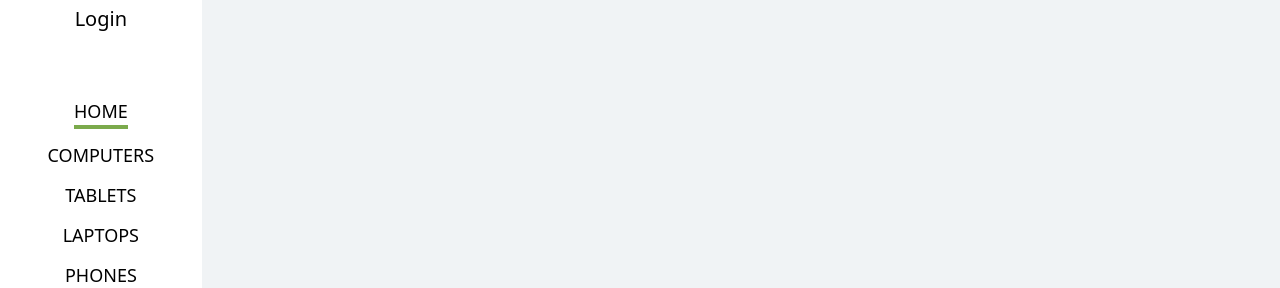
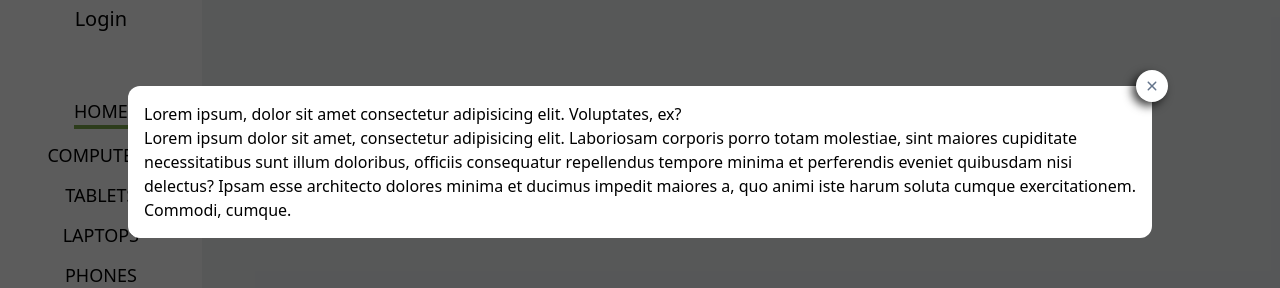
Before and after one commit to shevchenko-andrey/spa-orders-and-products, a Next.js app: page / in a window 1280 px wide. Shown: the part 238-526 px from the top of the page. Built offline with nearby package versions, Linux system fonts and the light colour scheme; no server answers.

Commit message:
fixed opacity for backdrop and shadow for closing button

```diff
--- a/src/components/Layout/Layout.tsx
+++ b/src/components/Layout/Layout.tsx
@@ -3,6 +3,8 @@ import { FC, useState } from "react";
 import { Drawer } from "./Drawer";
 import { SideBar } from "./Sidebar";
 import { TopBar } from "./TopBar";
+import { BackDrop } from "../ui/BackDrop/BackDrop";
+import { Modal } from "../ui/Modal/Modal";
 
 interface ILayoutProps {
   children: JSX.Element | JSX.Element[];
@@ -28,6 +30,18 @@ export const Layout: FC<ILayoutProps> = ({ children, pages }) => {
         <div className="w-full h-full p-2 overflow-auto bg-secondary">
           <div className="md:py-20">{children}</div>
         </div>
+        <BackDrop>
+          <Modal isOpen={true} handleClose={() => console.log("click")}>
+            <p>Lorem ipsum, dolor sit amet consectetur adipisicing elit. Voluptates, ex?</p>
+            <p>
+              Lorem ipsum dolor sit amet, consectetur adipisicing elit. Laboriosam corporis porro
+              totam molestiae, sint maiores cupiditate necessitatibus sunt illum doloribus, officiis
+              consequatur repellendus tempore minima et perferendis eveniet quibusdam nisi delectus?
+              Ipsam esse architecto dolores minima et ducimus impedit maiores a, quo animi iste
+              harum soluta cumque exercitationem. Commodi, cumque.
+            </p>
+          </Modal>
+        </BackDrop>
       </main>
     </div>
   );
--- a/src/components/ui/BackDrop/BackDrop.tsx
+++ b/src/components/ui/BackDrop/BackDrop.tsx
@@ -3,7 +3,9 @@ import { createPortal } from "react-dom";
 
 export const BackDrop: FC<PropsWithChildren> = ({ children }) => {
   return createPortal(
-    <div className="bg-black absolute top-0 left-0 w-screen h-screen opacity-75">{children}</div>,
+    <div className=" bg-black absolute top-0 left-0 w-screen h-screen bg-opacity-40">
+      {children}
+    </div>,
     document.body
   );
 };
--- a/src/components/ui/Modal/Modal.tsx
+++ b/src/components/ui/Modal/Modal.tsx
@@ -23,10 +23,10 @@ export const Modal: FC<IModalProps> = ({ children, isOpen, handleClose }) => {
       <div className="flex justify-center items-center h-full">
         <div ref={ref} className="bg-white p-4 max-w-[80%] rounded-xl z-10 relative">
           <button
-            className="absolute p-1 rounded-full shadow-slate-950 shadow-2xl bg-white -top-4 -right-4 text-2xl text-gray-500"
+            className="absolute p-1 rounded-full shadow-3xl bg-white -top-4 -right-4 text-2xl text-gray-500"
             onClick={handleClose}
           >
-            <IoIosClose className="fill-secondary-dark" />
+            <IoIosClose className="fill-secondary-dark " />
           </button>
 
           {children}
--- a/tailwind.config.js
+++ b/tailwind.config.js
@@ -23,6 +23,9 @@ module.exports = {
           dark: "#64748b",
         },
       },
+      boxShadow: {
+        "3xl": "-4px 4px 10px 0px rgba(0,0,0,0.75)",
+      },
     },
   },
   plugins: [],
```
